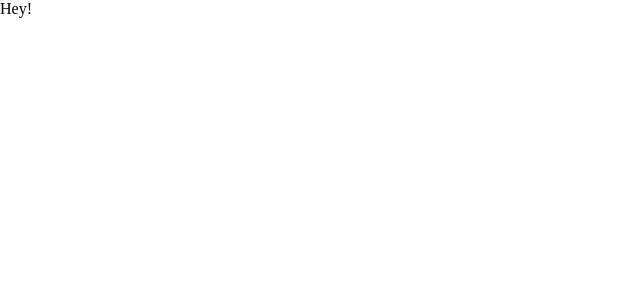
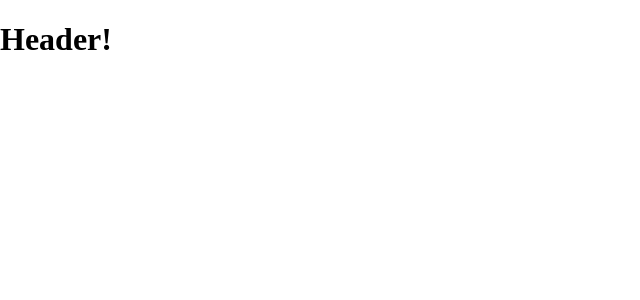
Before and after one commit to Mycunycu/carsales-front, a React (Create React App) app: page / in a window 1280 px wide. Shown: the top 300 px of the page, without its empty margins (0-640 px from the left). Built offline with nearby package versions, Linux system fonts and the light colour scheme.

Commit message:
started header and home page

```diff
--- a/src/App.tsx
+++ b/src/App.tsx
@@ -1,13 +1,16 @@
 import React from 'react';
+import { BrowserRouter as Router, Route } from 'react-router-dom';
+
+import { HomePage } from './views/components/pages/home';
 
 import './App.sass';
 
 function App() {
   return (
-    <div className="App">
-      Hey!
-    </div>
-  );
+    <Router>
+      <Route exact path='/' component={HomePage}/>
+    </Router>
+  )
 }
 
 export default App;
--- /dev/null
+++ b/src/views/common/header/index.tsx
@@ -0,0 +1,7 @@
+import React, { FC } from 'react';
+
+export const Header: FC = () => {
+  return (
+    <h1>Header!</h1>
+  )
+}
--- /dev/null
+++ b/src/views/components/pages/home/index.tsx
@@ -0,0 +1,9 @@
+import React, { FC } from 'react';
+
+import { Header } from '../../../common/header';
+
+export const HomePage: FC = () => {
+  return (
+    <Header/>
+  )
+}
```
Also changed, not shown: package.json (+8 -2 lines), 1 other file (tests, documents, lock files or other folders).
